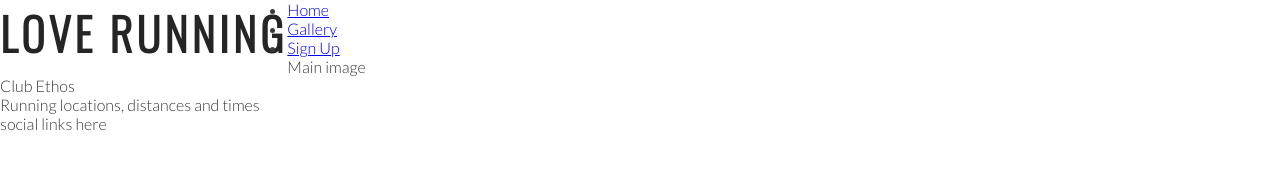
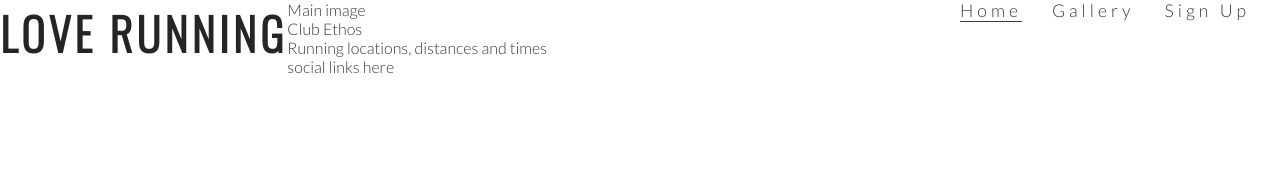
Before and after one commit to BillyArshad/Love-Running, a plain HTML site: page index.html in a window 1280 px wide. Drawn offline with nearby package versions, Linux system fonts and the light colour scheme.

Commit message:
Style navigation links

```diff
--- a/assets/css/style.css
+++ b/assets/css/style.css
@@ -25,3 +25,33 @@ h1, h2 {
     float: left;
     font-size: 280%;
 }
+
+/* navigation links */
+
+#menu {
+    font-size:110%;
+    letter-spacing: 4px;
+}
+
+#menu #logo {
+    line-height: 75px;
+}
+
+#menu li {
+    float:right;
+    list-style-type: none;
+    margin-right: 30px;
+}
+
+#menu a {
+    text-decoration: none;
+    color: inherit;
+}
+
+#menu a:hover {
+    border-bottom: 1px solid #3a3a3a;
+}
+
+.active {
+    border-bottom:1px solid #3a3a3a;
+}
--- a/index.html
+++ b/index.html
@@ -18,15 +18,15 @@
             <h1 id="logo">Love Running</h1>
         </a>
         <nav>
-            <ul>
+            <ul id="menu">
                 <li>
-                    <a href="index.html">Home</a>
+                <a href="#">Sign Up</a>
                 </li>
                 <li>
                     <a href="#">Gallery</a>
                 </li>
                 <li>
-                    <a href="#">Sign Up</a>
+                    <a href="index.html" class="active">Home</a>
                 </li>
             </ul>
         </nav>
```
